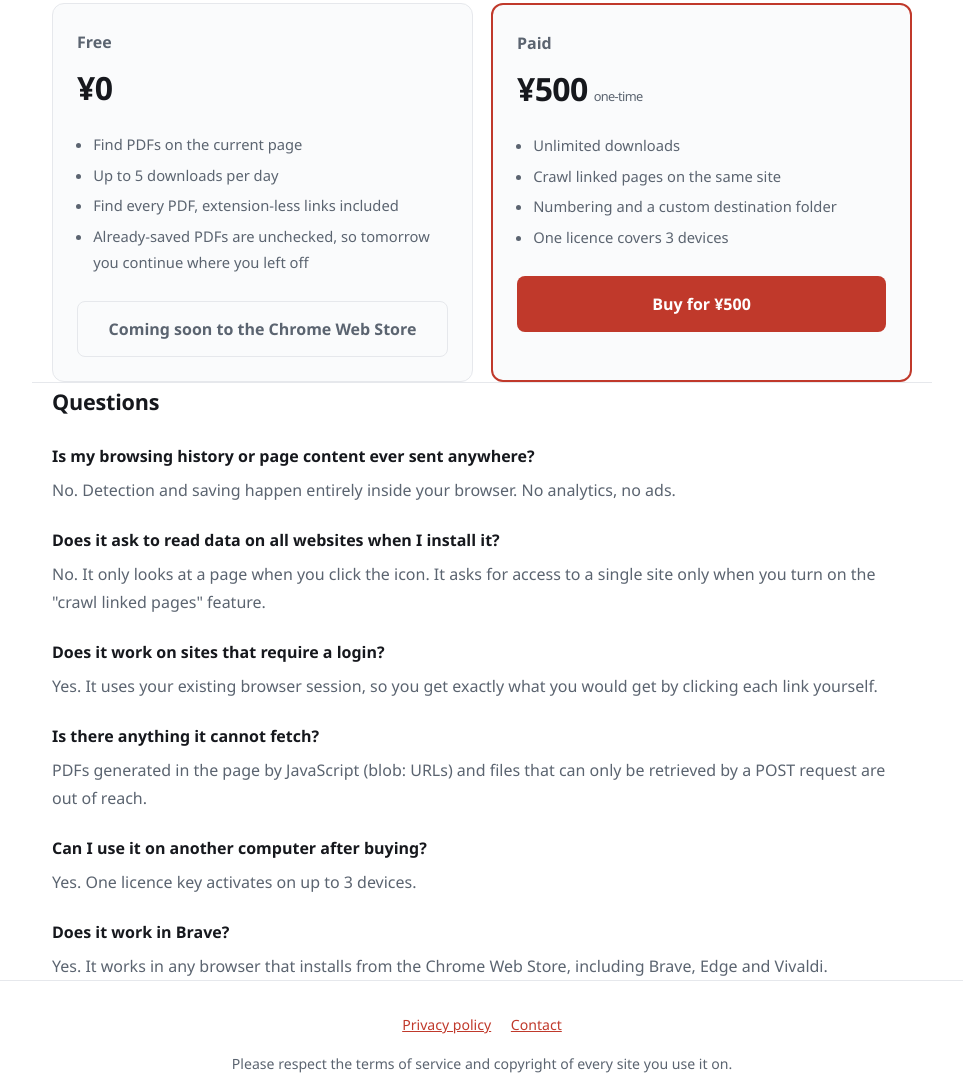
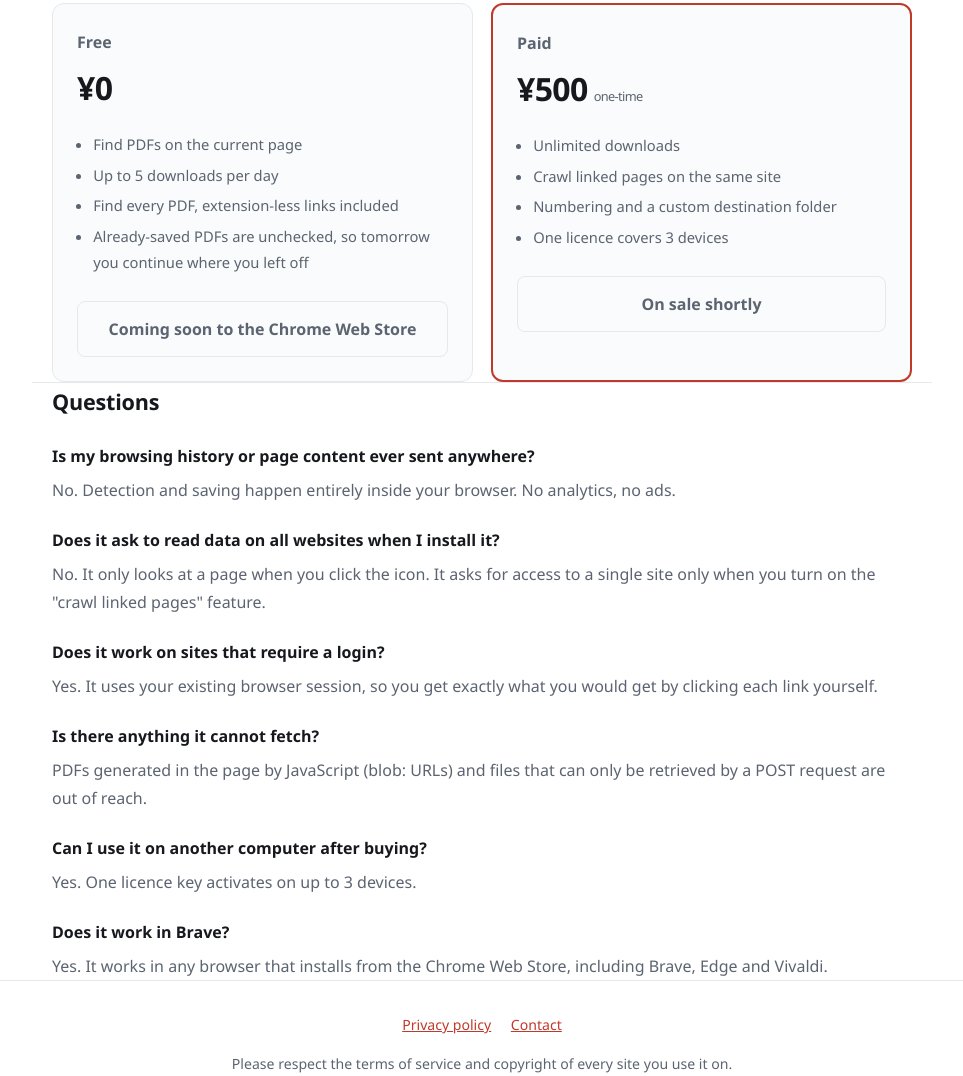
Before and after one commit to ORCA-IRUKA-222/pdf-bulk-downloader, a plain HTML site: page index.html in a window 1280 px wide. Shown: the part 1535-2611 px from the top of the page, without its empty margins (158-1121 px from the left). Drawn offline with Linux system fonts and the light colour scheme.

Commit message:
拡張機能が公開されるまで、購入ボタンは出さない
決済リンクは発行されたが、Chrome ウェブストアの掲載がまだ公開されていない。
このままだと、買った人が入れるものを持てない（入手ボタンは「まもなく公開」のまま）。

購入ボタンを元の表示に戻し、リンクはコメントで残した。掲載が公開されたら、
span を a に戻して、入手ボタンにもストアのURLを入れる。

```diff
--- a/index.html
+++ b/index.html
@@ -188,9 +188,12 @@
         <li data-i18n="pi4"></li>
         <li data-i18n="pi5"></li>
       </ul>
+      <!-- 拡張機能がウェブストアで公開されたら、この span を下の a に差し替える。
+           入手ボタンが「まもなく公開」のままだと、買った人が入れるものを持てない。
       <a class="btn btn-primary" data-i18n="buyNow"
          href="https://pdf-downloader.lemonsqueezy.com/checkout/buy/e87e3f6b-0d36-4311-a48d-9502ff0b1b25"
-         target="_blank" rel="noopener"></a>
+         target="_blank" rel="noopener"></a> -->
+      <span class="btn btn-soon" data-i18n="buySoon"></span>
     </div>
   </div>
 </section>
```
